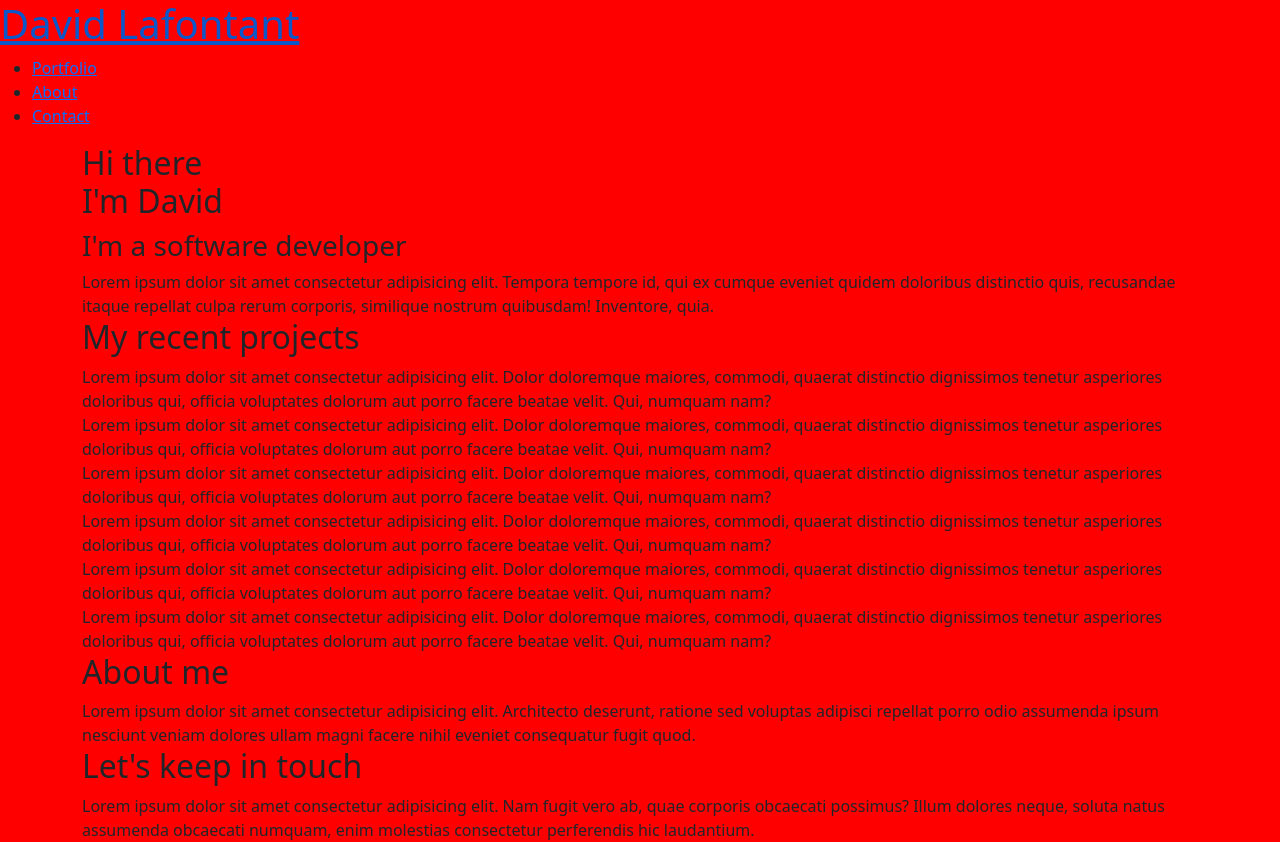
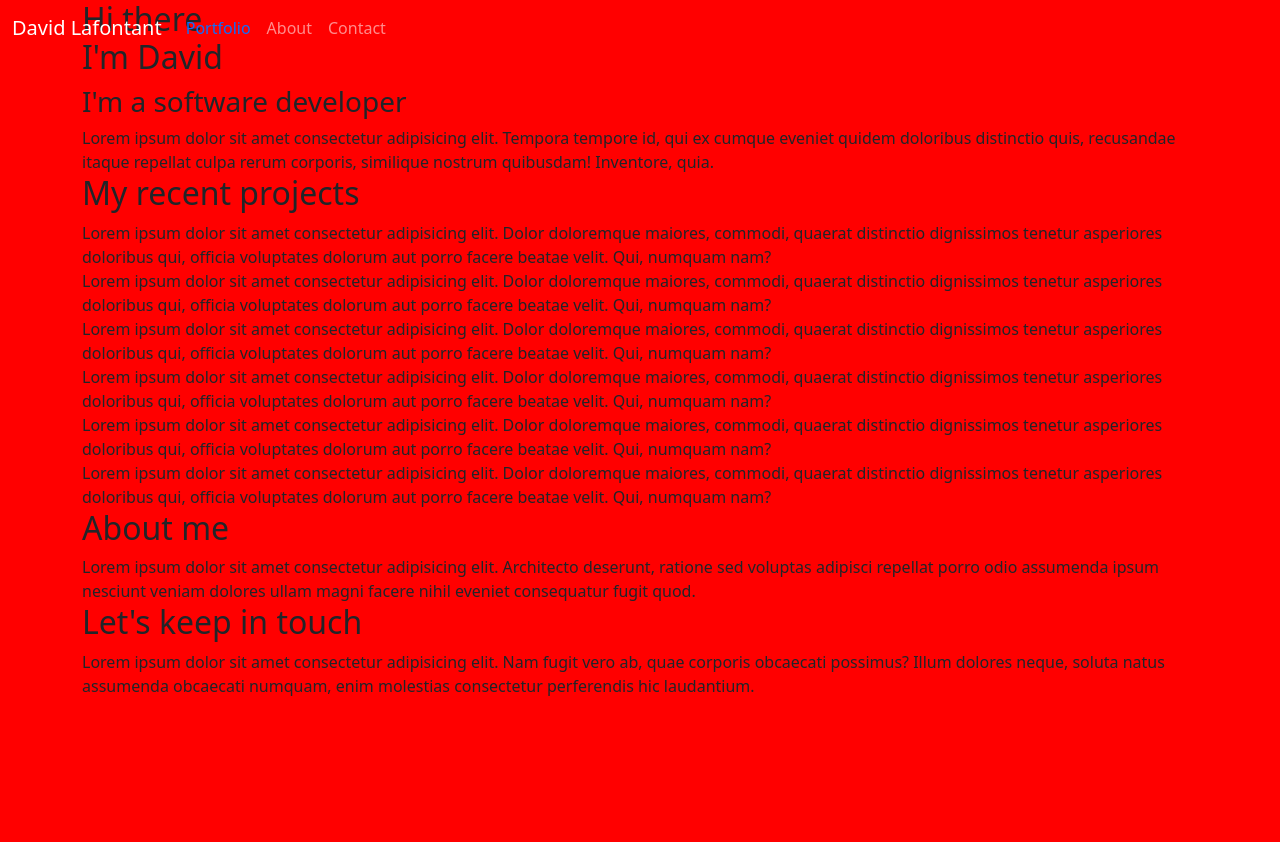
Before and after one commit to david-lafontant/project-alpha, a website: page index.html in a window 1280 px wide. After the commit the page ends 800 px from the top, so only its background shows below. Drawn offline with nearby package versions, Linux system fonts and the light colour scheme.

Commit message:
Setup navbar

```diff
--- a/index.html
+++ b/index.html
@@ -1,84 +1,154 @@
 <!DOCTYPE html>
 <html lang="en">
   <head>
-  <meta charset="UTF-8">
-  <meta http-equiv="X-UA-Compatible" content="IE=edge">
-  <meta name="viewport" content="width=device-width, initial-scale=1.0">
+    <meta charset="UTF-8" />
+    <meta http-equiv="X-UA-Compatible" content="IE=edge" />
+    <meta name="viewport" content="width=device-width, initial-scale=1.0" />
     <title>David Lafontant</title>
-  <link href="https://cdn.jsdelivr.net/npm/bootstrap@5.3.0-alpha1/dist/css/bootstrap.min.css" rel="stylesheet" integrity="sha384-GLhlTQ8iRABdZLl6O3oVMWSktQOp6b7In1Zl3/Jr59b6EGGoI1aFkw7cmDA6j6gD" crossorigin="anonymous">
+    <link
+      href="https://cdn.jsdelivr.net/npm/bootstrap@5.3.0-alpha1/dist/css/bootstrap.min.css"
+      rel="stylesheet"
+      integrity="sha384-GLhlTQ8iRABdZLl6O3oVMWSktQOp6b7In1Zl3/Jr59b6EGGoI1aFkw7cmDA6j6gD"
+      crossorigin="anonymous"
+    />
+
     <link rel="stylesheet" href="src/style.css" />
   </head>
+
   <body>
-<header class="header">
-<nav>
-  <h1>
-    <a href="#home" title="David Lafontant Portfolio">
-      David Lafontant
-          </a>
-        </h1>
-    <ul>
-      <li><a href="#portfolio">Portfolio</a></li>
-      <li><a href="#about">About</a></li>
-      <li><a href="#contact">Contact</a></li>
+    <header class="container">
+      <!-- Navbar -->
+      <nav class="navbar navbar-expand-lg navbar-dark fixed-top">
+        <!-- Container wrapper -->
+        <div class="container-fluid">
+          <!-- Navbar brand -->
+          <a class="navbar-brand" href="#">David Lafontant</a>
+
+          <!-- Toggle button -->
+          <button
+            class="navbar-toggler"
+            type="button"
+            data-bs-toggle="collapse"
+            data-bs-target="#navbarSupportedContent"
+            aria-controls="navbarSupportedContent"
+            aria-expanded="false"
+            aria-label="Toggle navigation"
+          >
+            <i class="fas fa-bars"></i>
+          </button>
+
+          <!-- Collapsible wrapper -->
+          <div class="collapse navbar-collapse" id="navbarSupportedContent">
+            <ul class="navbar-nav me-auto mb-2 mb-lg-0">
+              <!-- Link -->
+              <li class="nav-item">
+                <a class="nav-link link-primary"   href="#portfolio">Portfolio</a>
+              </li>
+              <li class="nav-item">
+                <a class="nav-link" href="#about">About</a>
+              </li>
+              <li class="nav-item">
+                <a class="nav-link" href="#contact">Contact</a>
+              </li>
             </ul>
-
+          </div>
+        </div>
+        <!-- Container wrapper -->
       </nav>
+      <!-- Navbar -->
     </header>
     <main class="container">
-  <section id="home">
-    <h2>Hi there <br/> I'm David</h2>
+      <section id="home" class="section row">
+        <div class="col">
+
+
+          <h2>
+            Hi there <br />
+            I'm David
+          </h2>
           <h3>I'm a software developer</h3>
           <article>
-      Lorem ipsum dolor sit amet consectetur adipisicing elit. Tempora tempore id, qui ex cumque eveniet quidem doloribus distinctio quis, recusandae itaque repellat culpa rerum corporis, similique nostrum quibusdam! Inventore, quia.
+            Lorem ipsum dolor sit amet consectetur adipisicing elit. Tempora
+            tempore id, qui ex cumque eveniet quidem doloribus distinctio quis,
+            recusandae itaque repellat culpa rerum corporis, similique nostrum
+            quibusdam! Inventore, quia.
+          </article>
+
+
+
+        </div>
+      </section>
+
+      <section id="portfolio" class="section row">
+        <h2>My recent projects</h2>
+        <article>
+          Lorem ipsum dolor sit amet consectetur adipisicing elit. Dolor
+          doloremque maiores, commodi, quaerat distinctio dignissimos tenetur
+          asperiores doloribus qui, officia voluptates dolorum aut porro facere
+          beatae velit. Qui, numquam nam?
+        </article>
+        <article>
+          Lorem ipsum dolor sit amet consectetur adipisicing elit. Dolor
+          doloremque maiores, commodi, quaerat distinctio dignissimos tenetur
+          asperiores doloribus qui, officia voluptates dolorum aut porro facere
+          beatae velit. Qui, numquam nam?
+        </article>
+        <article>
+          Lorem ipsum dolor sit amet consectetur adipisicing elit. Dolor
+          doloremque maiores, commodi, quaerat distinctio dignissimos tenetur
+          asperiores doloribus qui, officia voluptates dolorum aut porro facere
+          beatae velit. Qui, numquam nam?
+        </article>
+        <article>
+          Lorem ipsum dolor sit amet consectetur adipisicing elit. Dolor
+          doloremque maiores, commodi, quaerat distinctio dignissimos tenetur
+          asperiores doloribus qui, officia voluptates dolorum aut porro facere
+          beatae velit. Qui, numquam nam?
+        </article>
+        <article>
+          Lorem ipsum dolor sit amet consectetur adipisicing elit. Dolor
+          doloremque maiores, commodi, quaerat distinctio dignissimos tenetur
+          asperiores doloribus qui, officia voluptates dolorum aut porro facere
+          beatae velit. Qui, numquam nam?
+        </article>
+        <article>
+          Lorem ipsum dolor sit amet consectetur adipisicing elit. Dolor
+          doloremque maiores, commodi, quaerat distinctio dignissimos tenetur
+          asperiores doloribus qui, officia voluptates dolorum aut porro facere
+          beatae velit. Qui, numquam nam?
         </article>
       </section>
-
-  <section>
-    <h2>
-      My recent projects
-    </h2>
+      <section id="about" class="section row">
+        <h2>About me</h2>
         <article>
-      Lorem ipsum dolor sit amet consectetur adipisicing elit. Dolor doloremque maiores, commodi, quaerat distinctio dignissimos tenetur asperiores doloribus qui, officia voluptates dolorum aut porro facere beatae velit. Qui, numquam nam?
-    </article>
-    <article>
-      Lorem ipsum dolor sit amet consectetur adipisicing elit. Dolor doloremque maiores, commodi, quaerat distinctio dignissimos tenetur asperiores doloribus qui, officia voluptates dolorum aut porro facere beatae velit. Qui, numquam nam?
-    </article>
-    <article>
-      Lorem ipsum dolor sit amet consectetur adipisicing elit. Dolor doloremque maiores, commodi, quaerat distinctio dignissimos tenetur asperiores doloribus qui, officia voluptates dolorum aut porro facere beatae velit. Qui, numquam nam?
-    </article>
-    <article>
-      Lorem ipsum dolor sit amet consectetur adipisicing elit. Dolor doloremque maiores, commodi, quaerat distinctio dignissimos tenetur asperiores doloribus qui, officia voluptates dolorum aut porro facere beatae velit. Qui, numquam nam?
-    </article>
-    <article>
-      Lorem ipsum dolor sit amet consectetur adipisicing elit. Dolor doloremque maiores, commodi, quaerat distinctio dignissimos tenetur asperiores doloribus qui, officia voluptates dolorum aut porro facere beatae velit. Qui, numquam nam?
-    </article>
-    <article>
-      Lorem ipsum dolor sit amet consectetur adipisicing elit. Dolor doloremque maiores, commodi, quaerat distinctio dignissimos tenetur asperiores doloribus qui, officia voluptates dolorum aut porro facere beatae velit. Qui, numquam nam?
+          Lorem ipsum dolor sit amet consectetur adipisicing elit. Architecto
+          deserunt, ratione sed voluptas adipisci repellat porro odio assumenda
+          ipsum nesciunt veniam dolores ullam magni facere nihil eveniet
+          consequatur fugit quod.
         </article>
       </section>
-  <section>
-    <h2>
-      About me
-    </h2>
+      <section id="contact" class="section row">
+        <h2>Let's keep in touch</h2>
         <article>
-      Lorem ipsum dolor sit amet consectetur adipisicing elit. Architecto deserunt, ratione sed voluptas adipisci repellat porro odio assumenda ipsum nesciunt veniam dolores ullam magni facere nihil eveniet consequatur fugit quod.
-    </article>
-  </section>
-  <section>
-    <h2>
-      Let's keep in touch
-    </h2>
-    <article>
-      Lorem ipsum dolor sit amet consectetur adipisicing elit. Nam fugit vero ab, quae corporis obcaecati possimus? Illum dolores neque, soluta natus assumenda obcaecati numquam, enim molestias consectetur perferendis hic laudantium.
+          Lorem ipsum dolor sit amet consectetur adipisicing elit. Nam fugit
+          vero ab, quae corporis obcaecati possimus? Illum dolores neque, soluta
+          natus assumenda obcaecati numquam, enim molestias consectetur
+          perferendis hic laudantium.
         </article>
       </section>
     </main>
-
-
-
-
-<script src="https://cdn.jsdelivr.net/npm/@popperjs/core@2.11.6/dist/umd/popper.min.js" integrity="sha384-oBqDVmMz9ATKxIep9tiCxS/Z9fNfEXiDAYTujMAeBAsjFuCZSmKbSSUnQlmh/jp3" crossorigin="anonymous"></script>
-<script src="https://cdn.jsdelivr.net/npm/bootstrap@5.3.0-alpha1/dist/js/bootstrap.min.js" integrity="sha384-mQ93GR66B00ZXjt0YO5KlohRA5SY2XofN4zfuZxLkoj1gXtW8ANNCe9d5Y3eG5eD" crossorigin="anonymous"></script>
+    <script src="https://code.jquery.com/jquery-2.1.3.min.js"></script>
+    <script
+      src="https://cdn.jsdelivr.net/npm/@popperjs/core@2.11.6/dist/umd/popper.min.js"
+      integrity="sha384-oBqDVmMz9ATKxIep9tiCxS/Z9fNfEXiDAYTujMAeBAsjFuCZSmKbSSUnQlmh/jp3"
+      crossorigin="anonymous"
+    ></script>
+    <script src="https://kit.fontawesome.com/9eeccf4b84.js" crossorigin="anonymous"></script>
+    <script
+      src="https://cdn.jsdelivr.net/npm/bootstrap@5.3.0-alpha1/dist/js/bootstrap.min.js"
+      integrity="sha384-mQ93GR66B00ZXjt0YO5KlohRA5SY2XofN4zfuZxLkoj1gXtW8ANNCe9d5Y3eG5eD"
+      crossorigin="anonymous"
+    ></script>
     <script src="src/index.js"></script>
   </body>
 </html>
```
Lines whose indentation alone changed are shown as unchanged.
